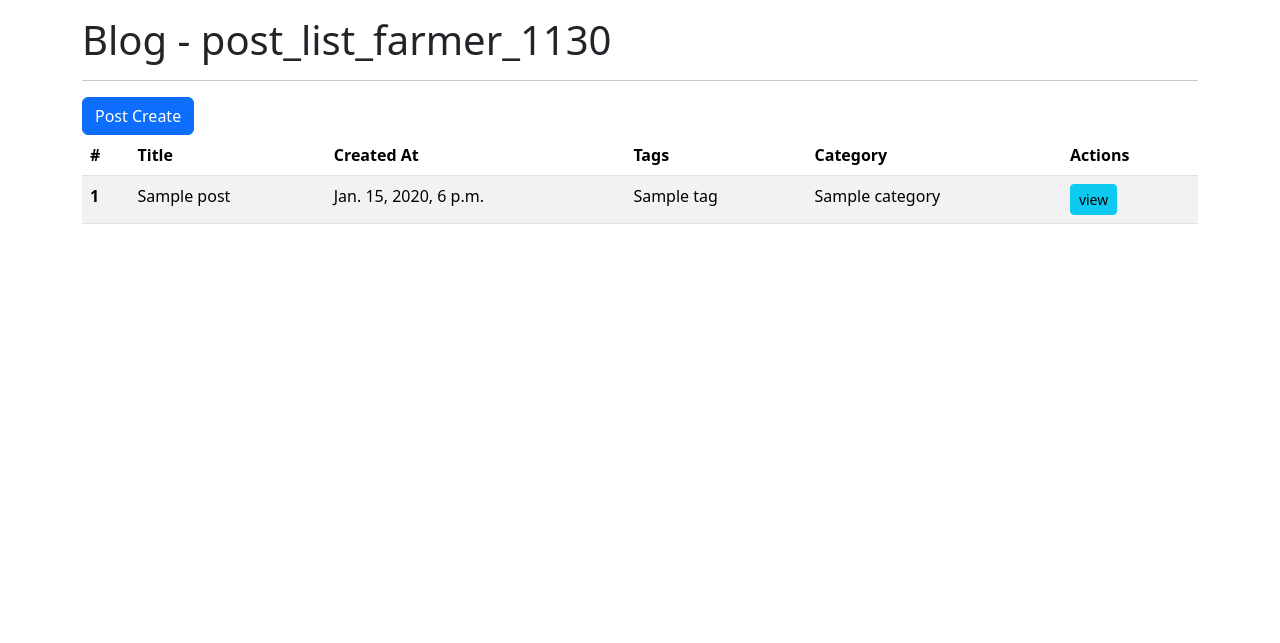
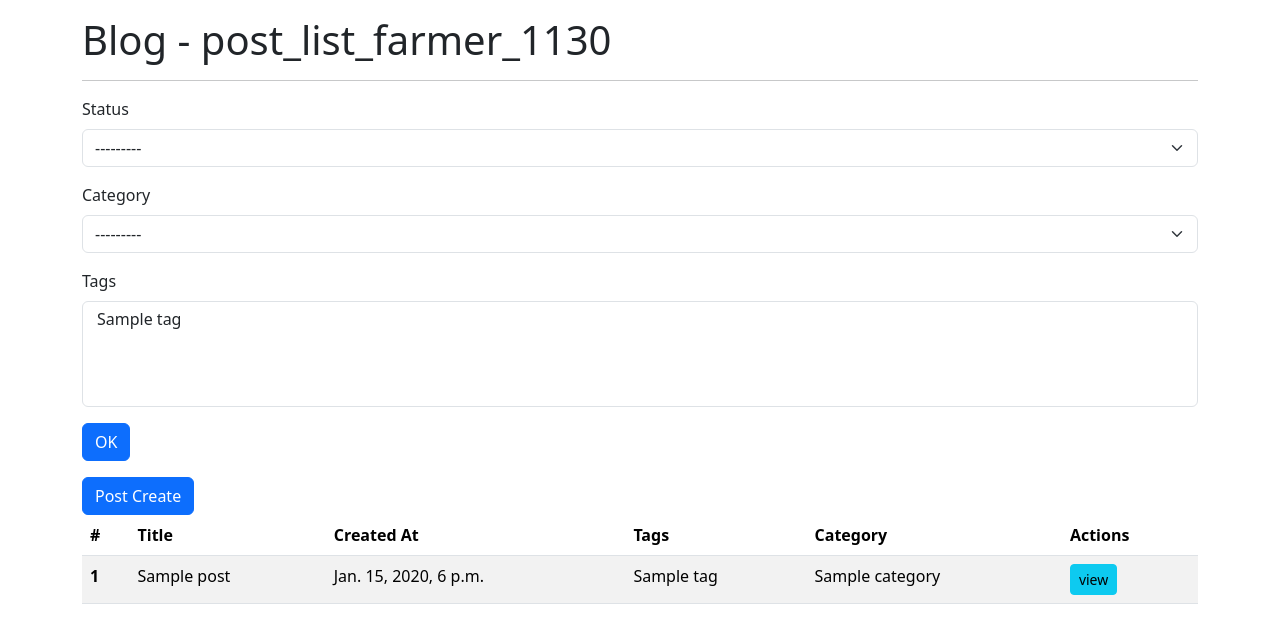
Before and after one commit to farmerlin731/django-blog-2410, a Django app: page /blog/posts/ in a window 1280 px wide. Shown: the top 643 px of the page. Run offline with Django 5.2, Linux system fonts and the light colour scheme; tables that the repository leaves empty hold one stand-in row (values such as "Sample post"); some libraries are stand-ins or nearby versions.

Commit message:
Add post filter @ list-page.

```diff
--- /dev/null
+++ b/blog/filters.py
@@ -0,0 +1,9 @@
+import django_filters
+
+from blog.models import Post
+
+
+class PostFilter(django_filters.FilterSet):
+    class Meta:
+        model = Post
+        fields = ("status", "category", "tags")
--- a/blog/templates/blog/post_list.html
+++ b/blog/templates/blog/post_list.html
@@ -5,6 +5,11 @@
 {% endblock page_header %}
 
 {% block content %}
+    <div class="row mb-3">
+        <div class="col-12">
+            {% include "_form.html" with form_method="get" form=post_filter.form %}
+        </div>
+    </div>
 
     <a class="btn btn-primary"
        {% comment %}
@@ -37,7 +42,7 @@
             </tr>
         </thead>
         <tbody>
-            {% for post in posts %}
+            {% for post in post_filter.qs %}
                 <tr>
                     <th scope="row">
                         {{ post.id }}
--- a/blog/views.py
+++ b/blog/views.py
@@ -1,6 +1,7 @@
 from django.contrib import messages
 from django.shortcuts import get_object_or_404, redirect, render
 
+from blog.filters import PostFilter
 from blog.forms import CommentForm, PostForm
 from blog.models import Category, Post
 from core.forms import DeleteConfirmForm
@@ -8,10 +9,15 @@ from core.forms import DeleteConfirmForm
 
 # Create your views here.
 def post_list(request):
-    # posts = Post.objects.all()
-    # posts = Post.objects.select_related("category")
-    posts = Post.objects.select_related("category").prefetch_related("tags")
-    return render(request, "blog/post_list.html", {"posts": posts})
+    # Remove the following because we add the filter.
+    # posts = Post.objects.select_related("category").prefetch_related("tags")
+    # return render(request, "blog/post_list.html", {"posts": posts})
+
+    post_filter = PostFilter(
+        request.GET or None,
+        queryset=Post.objects.select_related("category").prefetch_related("tags"),
+    )
+    return render(request, "blog/post_list.html", {"post_filter": post_filter})
 
 
 def post_create(request):
--- a/core/settings.py
+++ b/core/settings.py
@@ -39,6 +39,7 @@ INSTALLED_APPS = [
     "django.contrib.staticfiles",
     "django_extensions",
     "django_bootstrap5",
+    "django_filters",
     "blog",
 ]
 
--- a/pyproject.toml
+++ b/pyproject.toml
@@ -11,6 +11,7 @@ python = "^3.13"
 django = "^5.1.3"
 django-extensions = "^3.2.3"
 django-bootstrap5 = "^24.3"
+django-filter = "^24.3"
 
 
 [tool.poetry.group.dev.dependencies]
```
Also changed, not shown: 1 other file.
